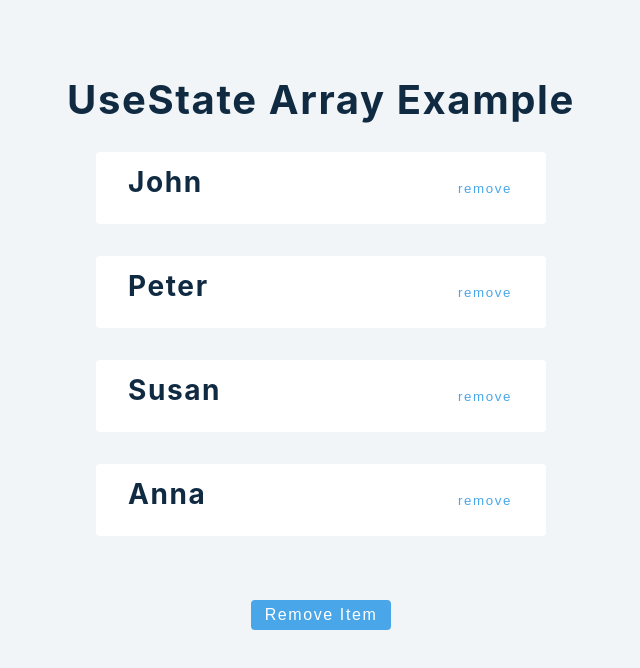
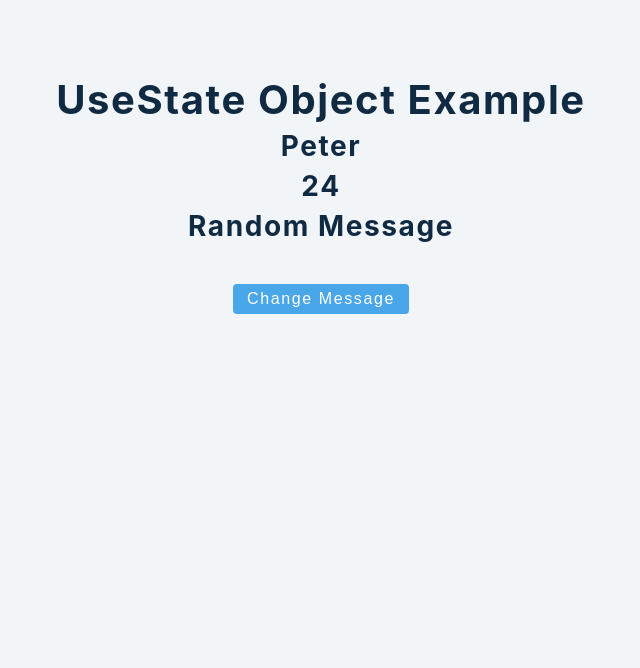
Before and after one commit to viktishchenko/start-react, a React (Create React App) app in the folder advanced/: page / in a window 1280 px wide. Shown: the top 668 px of the page, without its empty margins (319-959 px from the left). Built offline with nearby package versions, Linux system fonts and the light colour scheme.

Commit message:
feat: add useState object

```diff
--- a/advanced/src/App.js
+++ b/advanced/src/App.js
@@ -5,7 +5,8 @@
 import React from "react";
 // import Setup from "./tutorial/1-useState/projects/1-error-example"; // :>> 1-st tutor
 // import Setup from "./tutorial/1-useState/projects/2-useState-basic"; // :>> 2-nd tutor
-import Setup from "./tutorial/1-useState/projects/3-useState-array";
+// import Setup from "./tutorial/1-useState/projects/3-useState-array"; :>> 3-rd tutor
+import Setup from "./tutorial/1-useState/projects/4-useState-object";
 
 function App() {
   return (
--- a/advanced/src/tutorial/1-useState/projects/4-useState-object.js
+++ b/advanced/src/tutorial/1-useState/projects/4-useState-object.js
@@ -0,0 +1,29 @@
+/**
+ * rafce
+ */
+
+import React, { Fragment, useState } from "react";
+
+const UseStateObject = () => {
+  const [person, setPerson] = useState({
+    name: "peter",
+    age: 24,
+    message: "random message",
+  });
+  const onClickHandler = () => {
+    setPerson({ ...person, message: "new message" });
+  };
+  return (
+    <Fragment>
+      <h2>useState object example</h2>
+      <h3>{person.name}</h3>
+      <h3>{person.age}</h3>
+      <h3>{person.message}</h3>
+      <button className='btn' onClick={onClickHandler}>
+        change message
+      </button>
+    </Fragment>
+  );
+};
+
+export default UseStateObject;
```
Also changed, not shown: advanced/src/assets/useState/Screenshot-4.png (added), advanced/src/tutorial/1-useState/README.md.
